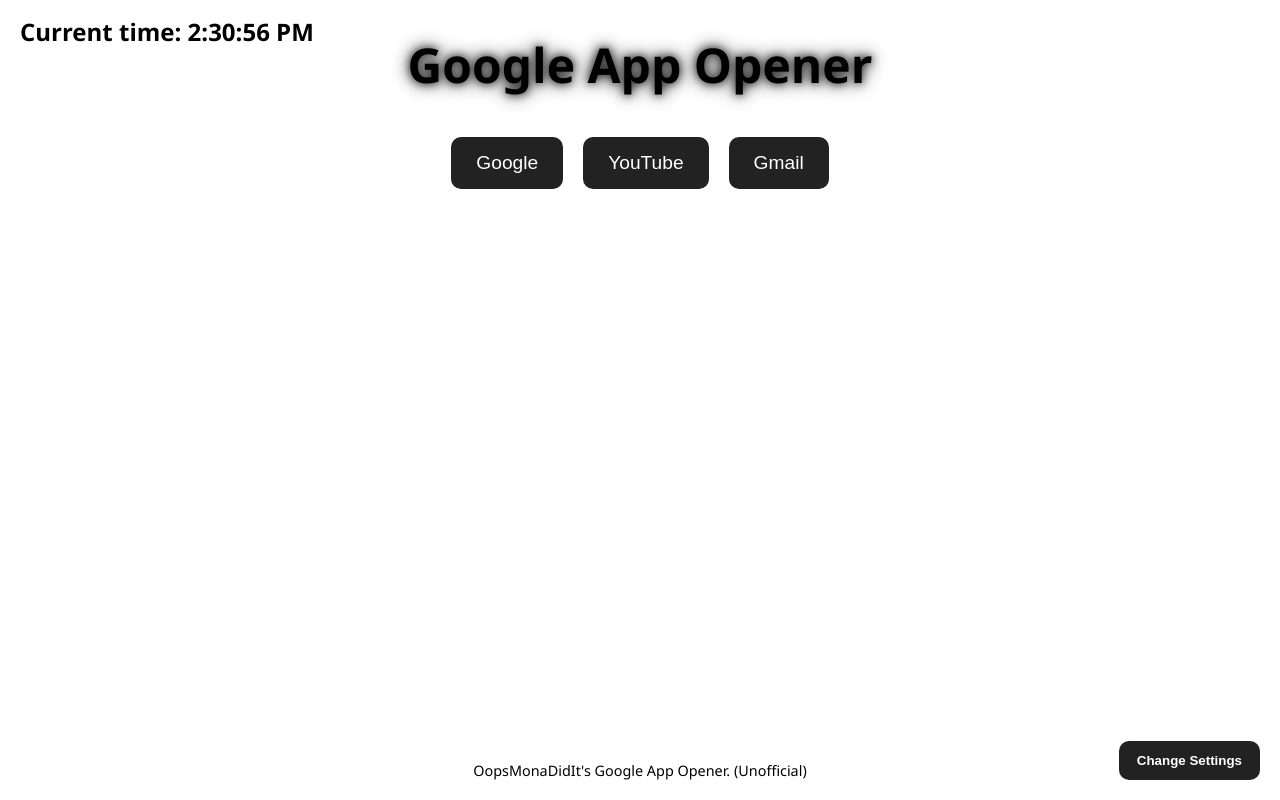
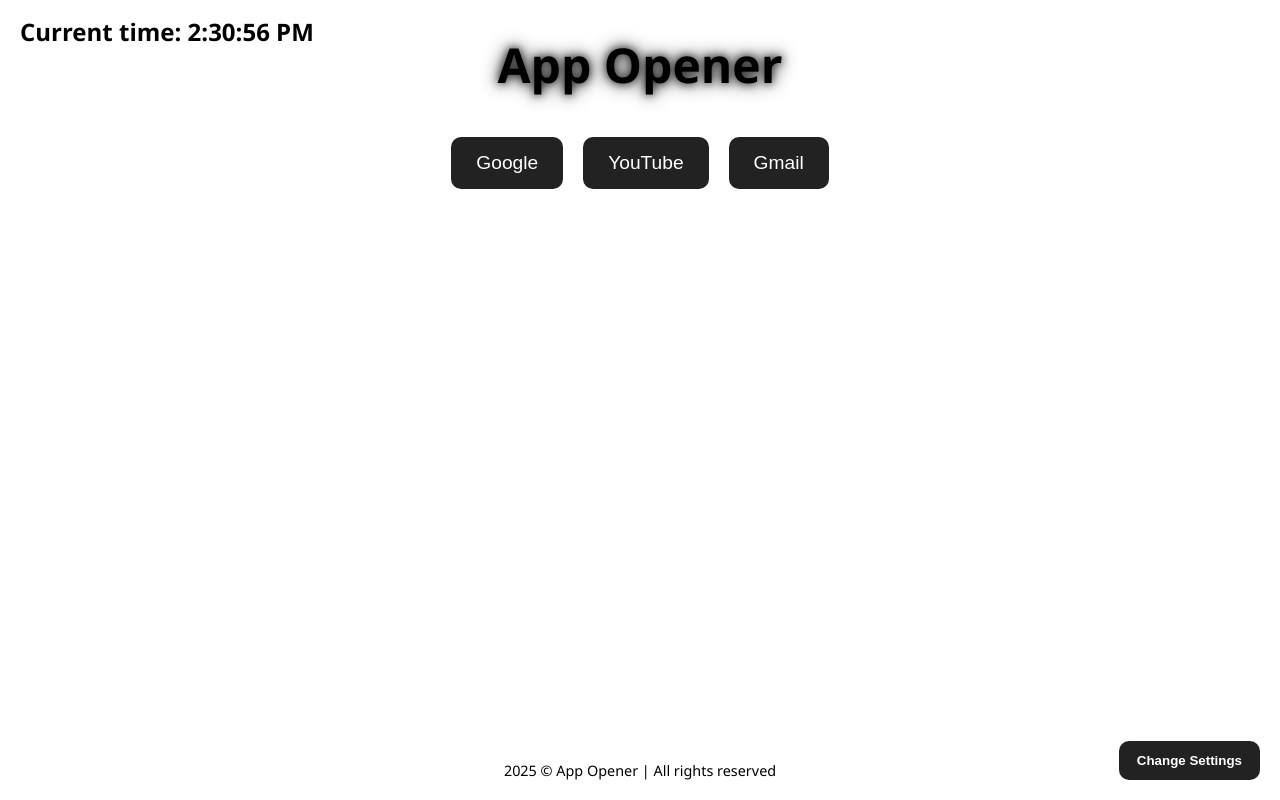
Before and after one commit to Mona-240/App-Opener, a plain HTML site: page index.html in a window 1280 px wide. Drawn offline with Linux system fonts and the light colour scheme.

Commit message:
Update index.html

```diff
--- a/index.html
+++ b/index.html
@@ -3,7 +3,7 @@
 <head>
   <meta charset="UTF-8">
   <link rel="icon" href="NewGAO.png" type="image/png">
-  <title>Google App Opener</title>
+  <title>App Opener</title>
   <style>
     :root {
       --bg-color: #ffffff;
@@ -206,7 +206,7 @@
 </head>
 <body>
   <div id="clock"><strong>Current time:</strong> <span id="timeDisplay"></span></div>
-  <h1 id="title" class="glow">Google App Opener</h1>
+  <h1 id="title" class="glow">App Opener</h1>
 
   <div class="button-container">
     <button class="link-button" id="btnGoogle" onclick="window.open('https://www.google.com', '_blank')">Google</button>
@@ -214,7 +214,7 @@
     <button class="link-button" id="btnGmail" onclick="window.open('https://mail.google.com', '_blank')">Gmail</button>
   </div>
 
-  <footer>OopsMonaDidIt's Google App Opener. (Unofficial)</footer>
+  <footer>2025 © App Opener | All rights reserved</footer>
 
   <button class="settings-btn" onclick="toggleSettings()" id="settingsBtn">Change Settings</button>
 
@@ -223,10 +223,6 @@
       <strong>Change Mode:</strong><br>
       <button id="lightModeBtn" onclick="setMode('light')">Light Mode</button>
       <button id="darkModeBtn" onclick="setMode('dark')">Dark Mode</button>
-    </div>
-    <div class="option">
-      <strong>Help Centre:</strong><br>
-      <button onclick="window.open('https://support.google.com', '_blank')">Open Help</button>
     </div>
     <div class="option">
       <strong>Animations:</strong><br>
```
